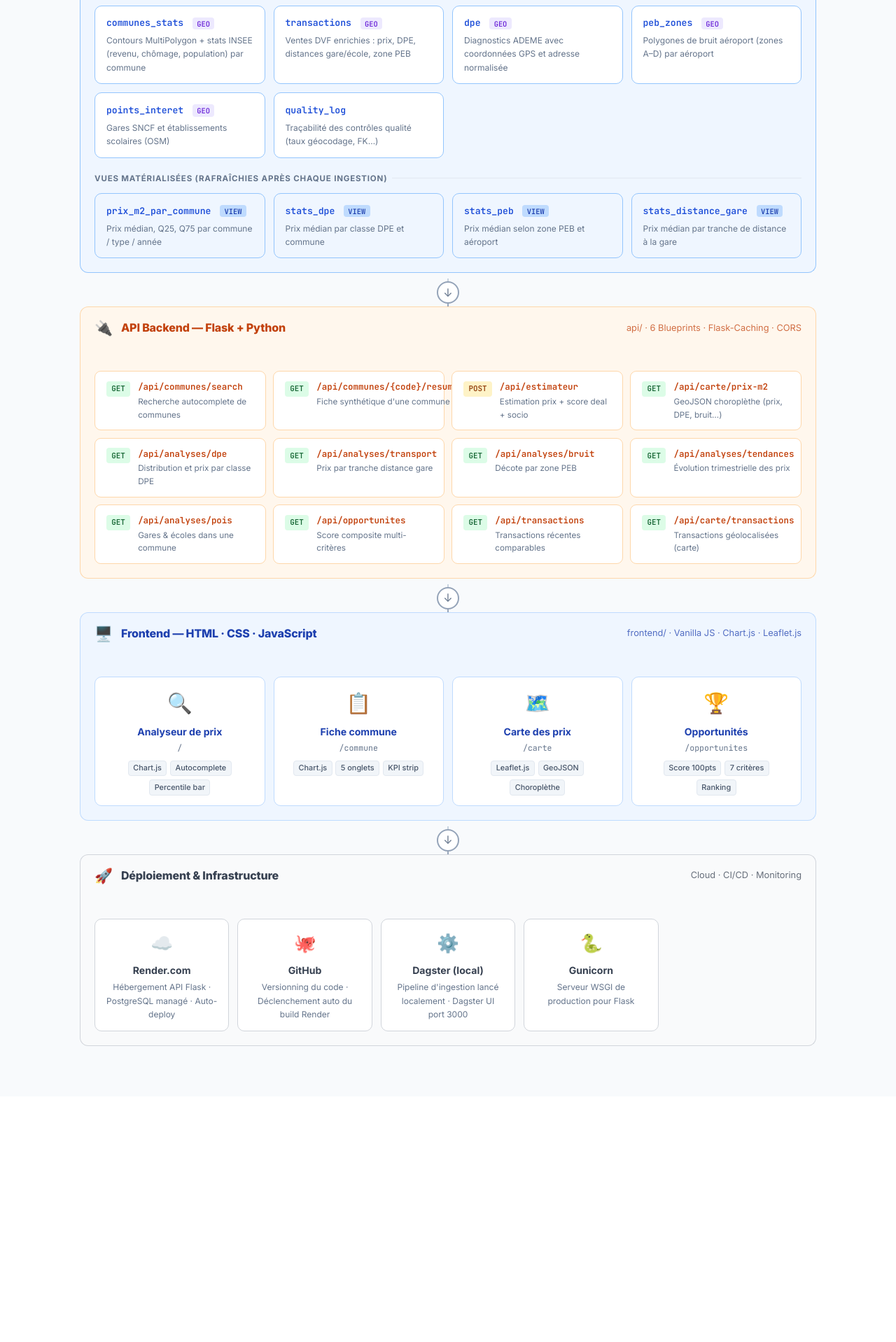
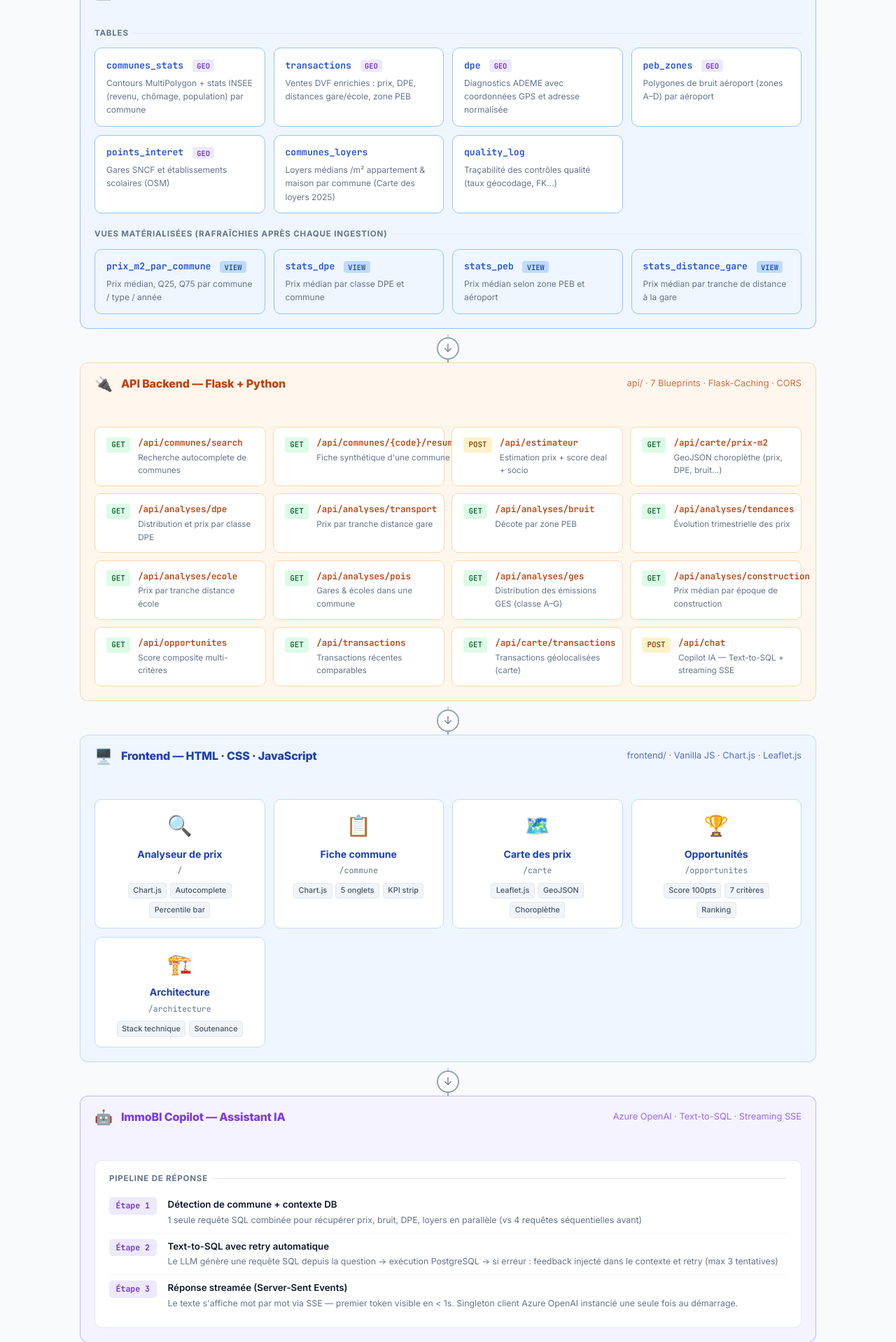
Before and after one commit to her0-00/sae_2026, a Flask app: page /architecture in a window 1280 px wide. Shown: the part 1538-3456 px from the top of the page at 70% size. Before the commit the page ends 3033 px from the top, so only its background shows below. Run offline with Flask 3, Linux system fonts and the light colour scheme; some libraries are stand-ins or nearby versions.

Commit message:
Update architecture page for soutenance

```diff
--- a/frontend/templates/architecture.html
+++ b/frontend/templates/architecture.html
@@ -267,12 +267,12 @@
 
   <!-- Stats row -->
   <div class="stats-row">
-    <div class="stat-card"><div class="n">6</div><div class="l">Sources de données</div></div>
-    <div class="stat-card"><div class="n">5</div><div class="l">Étapes Dagster</div></div>
-    <div class="stat-card"><div class="n">6</div><div class="l">Tables PostgreSQL</div></div>
+    <div class="stat-card"><div class="n">7</div><div class="l">Sources de données</div></div>
+    <div class="stat-card"><div class="n">6</div><div class="l">Étapes Dagster</div></div>
+    <div class="stat-card"><div class="n">7</div><div class="l">Tables PostgreSQL</div></div>
     <div class="stat-card"><div class="n">4</div><div class="l">Vues matérialisées</div></div>
-    <div class="stat-card"><div class="n">6</div><div class="l">Blueprints API</div></div>
-    <div class="stat-card"><div class="n">4</div><div class="l">Pages frontend</div></div>
+    <div class="stat-card"><div class="n">7</div><div class="l">Blueprints API</div></div>
+    <div class="stat-card"><div class="n">5</div><div class="l">Pages frontend</div></div>
     <div class="stat-card"><div class="n">5</div><div class="l">Années de données</div></div>
   </div>
 
@@ -311,6 +311,10 @@
           <span>🔇</span>
           <div><div class="chip-em">DGAC — PEB</div><div class="chip-desc">Plans d'exposition au bruit aéroport</div></div>
         </div>
+        <div class="chip chip-source">
+          <span>🏠</span>
+          <div><div class="chip-em">Carte des loyers 2025</div><div class="chip-desc">Loyers médians /m² par commune (Ministère)</div></div>
+        </div>
       </div>
     </div>
   </div>
@@ -341,6 +345,7 @@
         <div class="pipeline-branch">
           <div class="pipeline-step"><div class="step-n">3</div>peb<div class="chip-desc" style="font-weight:400;font-size:.72rem;margin-left:.3rem">National</div></div>
           <div class="pipeline-step"><div class="step-n">3</div>filosofi<div class="chip-desc" style="font-weight:400;font-size:.72rem;margin-left:.3rem">National</div></div>
+          <div class="pipeline-step"><div class="step-n">3</div>loyers<div class="chip-desc" style="font-weight:400;font-size:.72rem;margin-left:.3rem">National</div></div>
         </div>
         <div class="pipeline-arrow">→</div>
         <div class="pipeline-step"><div class="step-n">4</div>enrichissement<div class="chip-desc" style="font-weight:400;font-size:.72rem;margin-left:.3rem">Spatial joins</div></div>
@@ -405,6 +410,10 @@
           <div class="db-table-desc">Gares SNCF et établissements scolaires (OSM)</div>
         </div>
         <div class="db-table">
+          <div class="db-table-name">communes_loyers</div>
+          <div class="db-table-desc">Loyers médians /m² appartement & maison par commune (Carte des loyers 2025)</div>
+        </div>
+        <div class="db-table">
           <div class="db-table-name">quality_log</div>
           <div class="db-table-desc">Traçabilité des contrôles qualité (taux géocodage, FK…)</div>
         </div>
@@ -442,7 +451,7 @@
       <div>
         <div class="layer-title">API Backend — Flask + Python</div>
       </div>
-      <span class="layer-subtitle">api/ · 6 Blueprints · Flask-Caching · CORS</span>
+      <span class="layer-subtitle">api/ · 7 Blueprints · Flask-Caching · CORS</span>
     </div>
     <div class="layer-body">
       <div class="api-grid">
@@ -480,7 +489,19 @@
         </div>
         <div class="api-route">
           <span class="api-method get">GET</span>
+          <div><div class="api-path">/api/analyses/ecole</div><div class="api-desc">Prix par tranche distance école</div></div>
+        </div>
+        <div class="api-route">
+          <span class="api-method get">GET</span>
           <div><div class="api-path">/api/analyses/pois</div><div class="api-desc">Gares & écoles dans une commune</div></div>
+        </div>
+        <div class="api-route">
+          <span class="api-method get">GET</span>
+          <div><div class="api-path">/api/analyses/ges</div><div class="api-desc">Distribution des émissions GES (classe A–G)</div></div>
+        </div>
+        <div class="api-route">
+          <span class="api-method get">GET</span>
+          <div><div class="api-path">/api/analyses/construction</div><div class="api-desc">Prix médian par époque de construction</div></div>
         </div>
         <div class="api-route">
           <span class="api-method get">GET</span>
@@ -493,6 +514,10 @@
         <div class="api-route">
           <span class="api-method get">GET</span>
           <div><div class="api-path">/api/carte/transactions</div><div class="api-desc">Transactions géolocalisées (carte)</div></div>
+        </div>
+        <div class="api-route">
+          <span class="api-method post">POST</span>
+          <div><div class="api-path">/api/chat</div><div class="api-desc">Copilot IA — Text-to-SQL + streaming SSE</div></div>
         </div>
       </div>
     </div>
@@ -551,13 +576,61 @@
             <span class="lib-tag">Ranking</span>
           </div>
         </div>
+        <div class="front-page">
+          <div class="front-page-icon">🏗️</div>
+          <div class="front-page-name">Architecture</div>
+          <div class="front-page-url">/architecture</div>
+          <div class="front-page-libs">
+            <span class="lib-tag">Stack technique</span>
+            <span class="lib-tag">Soutenance</span>
+          </div>
+        </div>
       </div>
     </div>
   </div>
 
   <div class="arch-arrow"><div class="arch-arrow-head">↓</div></div>
 
-  <!-- ── LAYER 6 : Déploiement ── -->
+  <!-- ── LAYER 6 : Copilot IA ── -->
+  <div class="layer" style="--c-layer:#7c3aed;border-color:#c4b5fd">
+    <div class="layer-header" style="background:#f5f3ff;border-color:#c4b5fd;color:#7c3aed;border-radius:12px 12px 0 0;border:1.5px solid #c4b5fd;border-bottom:none;display:flex;align-items:center;gap:.75rem;padding:.8rem 1.25rem">
+      <span class="layer-icon">🤖</span>
+      <div>
+        <div class="layer-title" style="font-size:1rem;font-weight:800;letter-spacing:-.01em">ImmoBI Copilot — Assistant IA</div>
+      </div>
+      <span class="layer-subtitle" style="font-size:.8rem;font-weight:400;opacity:.75;margin-left:auto">Azure OpenAI · Text-to-SQL · Streaming SSE</span>
+    </div>
+    <div class="layer-body" style="background:#f5f3ff;border:1.5px solid #c4b5fd;border-top:none;border-radius:0 0 12px 12px;padding:1.25rem">
+      <div class="join-card">
+        <div class="section-label" style="margin-bottom:.6rem">Pipeline de réponse</div>
+        <div class="join-row">
+          <span class="join-badge" style="background:#ede9fe;color:#6d28d9">Étape 1</span>
+          <div>
+            <div style="font-weight:600;font-size:.83rem">Détection de commune + contexte DB</div>
+            <div style="font-size:.77rem;color:#64748b;margin-top:.1rem">1 seule requête SQL combinée pour récupérer prix, bruit, DPE, loyers en parallèle (vs 4 requêtes séquentielles avant)</div>
+          </div>
+        </div>
+        <div class="join-row">
+          <span class="join-badge" style="background:#ede9fe;color:#6d28d9">Étape 2</span>
+          <div>
+            <div style="font-weight:600;font-size:.83rem">Text-to-SQL avec retry automatique</div>
+            <div style="font-size:.77rem;color:#64748b;margin-top:.1rem">Le LLM génère une requête SQL depuis la question → exécution PostgreSQL → si erreur : feedback injecté dans le contexte et retry (max 3 tentatives)</div>
+          </div>
+        </div>
+        <div class="join-row">
+          <span class="join-badge" style="background:#ede9fe;color:#6d28d9">Étape 3</span>
+          <div>
+            <div style="font-weight:600;font-size:.83rem">Réponse streamée (Server-Sent Events)</div>
+            <div style="font-size:.77rem;color:#64748b;margin-top:.1rem">Le texte s'affiche mot par mot via SSE — premier token visible en &lt; 1s. Singleton client Azure OpenAI instancié une seule fois au démarrage.</div>
+          </div>
+        </div>
+      </div>
+    </div>
+  </div>
+
+  <div class="arch-arrow"><div class="arch-arrow-head">↓</div></div>
+
+  <!-- ── LAYER 7 : Déploiement ── -->
   <div class="layer layer-deploy">
     <div class="layer-header">
       <span class="layer-icon">🚀</span>
```
